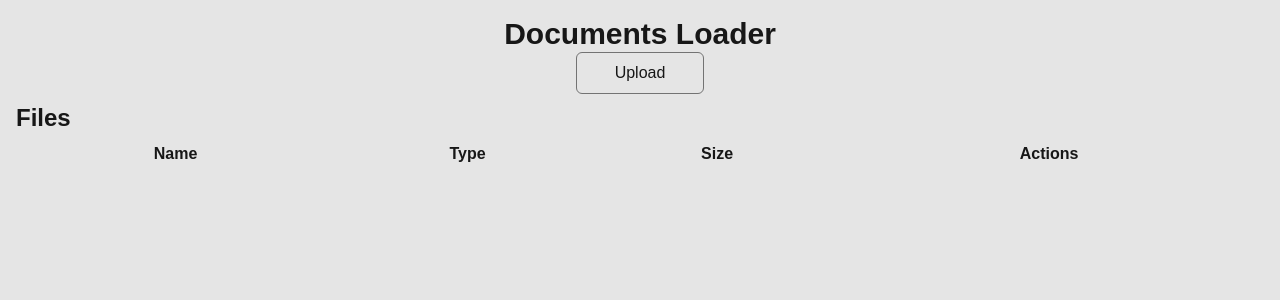
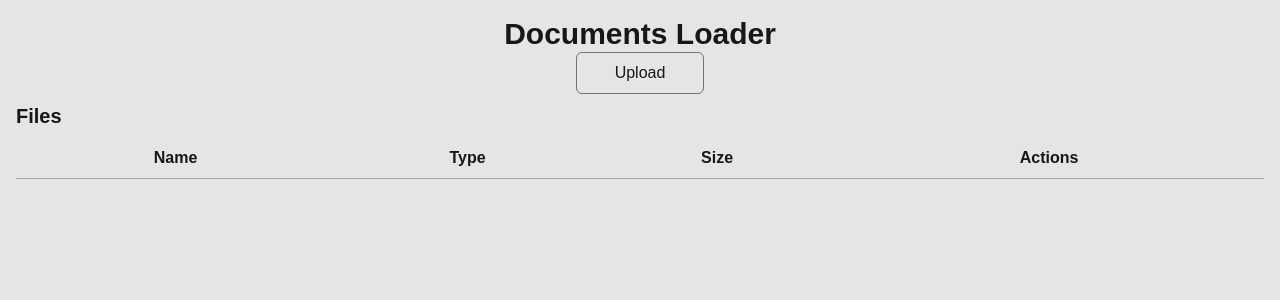
Before and after one commit to gitgitWi/study-simple-agentic-document-loader, a Preact app in the folder web/: page / in a window 1280 px wide. Shown: the top 300 px of the page. Built offline with nearby package versions, Linux system fonts and the light colour scheme; a web font is replaced by a local one.

Commit message:
feat(web): add RemoveDocumentButton, add styles

```diff
--- a/web/src/features/documents/documents-table.tsx
+++ b/web/src/features/documents/documents-table.tsx
@@ -1,4 +1,4 @@
-import { FileType2 } from 'lucide-preact';
+import { FileType2, Trash2 } from 'lucide-preact';
 import { createPortal } from 'preact/compat';
 import { useCallback, useState } from 'preact/hooks';
 import type { DocumentLoaded } from './document.types';
@@ -7,15 +7,15 @@ import { documentsStore } from './documents-store';
 export function DocumentsTable() {
   return (
     <div class="flex flex-col gap-2 w-full">
-      <h2 class="font-bold text-2xl">Files</h2>
+      <h2 class="font-bold text-xl">Files</h2>
 
       <table class="w-full">
-        <thead>
-          <tr>
-            <th>Name</th>
-            <th>Type</th>
-            <th>Size</th>
-            <th>Actions</th>
+        <thead class="border-neutral-400/90 border-b">
+          <tr class="">
+            <th class="py-2">Name</th>
+            <th class="py-2">Type</th>
+            <th class="py-2">Size</th>
+            <th class="py-2">Actions</th>
           </tr>
         </thead>
         <tbody>
@@ -39,21 +39,21 @@ function DocumentTableRow({ document }: { document: DocumentLoaded }) {
     setIsDocumentVisible(false);
   }, []);
 
+  const removeDocument = useCallback(() => {
+    documentsStore.removeDocument(document.id);
+  }, [document.id]);
+
   return (
     <>
-      <tr>
-        <td>{document.name}</td>
-        <td>{document.type}</td>
-        <td>{document.sizeDisplay}</td>
-
-        <td>
-          <button
-            type="button"
-            onClick={showDocument}
-            class="hover:bg-neutral-700/25 p-2 rounded-md cursor-pointer"
-          >
-            <FileType2 />
-          </button>
+      <tr class="text-sm">
+        <td class="py-2 overflow-hidden text-ellipsis whitespace-nowrap">
+          {document.name}
+        </td>
+        <td class="py-2 font-mono text-center">{document.type}</td>
+        <td class="py-2 font-mono text-right">{document.sizeDisplay}</td>
+        <td class="py-2 text-center">
+          <ShowDocumentButton showDocument={showDocument} />
+          <RemoveDocumentButton removeDocument={removeDocument} />
         </td>
       </tr>
 
@@ -61,6 +61,34 @@ function DocumentTableRow({ document }: { document: DocumentLoaded }) {
         <DocumentViewerModal document={document} hideDocument={hideDocument} />
       )}
     </>
+  );
+}
+
+function ShowDocumentButton({ showDocument }: { showDocument: () => void }) {
+  return (
+    <button
+      type="button"
+      onClick={showDocument}
+      class="hover:bg-neutral-700/25 p-1 rounded-md cursor-pointer"
+    >
+      <FileType2 size={16} />
+    </button>
+  );
+}
+
+function RemoveDocumentButton({
+  removeDocument,
+}: {
+  removeDocument: () => void;
+}) {
+  return (
+    <button
+      type="button"
+      onClick={removeDocument}
+      class="hover:bg-rose-700/25 p-1 rounded-md cursor-pointer"
+    >
+      <Trash2 size={16} class="text-rose-400" />
+    </button>
   );
 }
 
```
